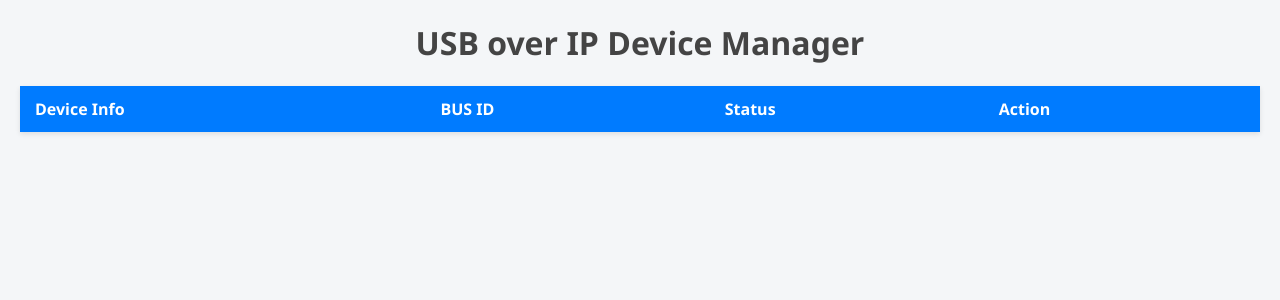
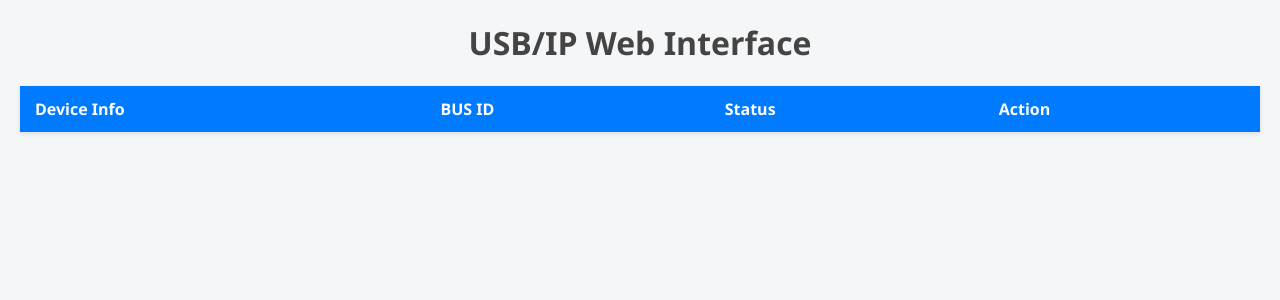
Before and after one commit to ChongZhiJie0216/usbip-webui, a Flask app: page / in a window 1280 px wide. Shown: the top 300 px of the page. Run offline with Flask 3, Linux system fonts and the light colour scheme; data that the repository does not hold is empty; some libraries are stand-ins or nearby versions.

Commit message:
Fix WEB Not working on offline mode

```diff
--- a/templates/index.html
+++ b/templates/index.html
@@ -1,16 +1,13 @@
+
 <!DOCTYPE html>
-<html lang="en">
-
+<html>
 <head>
     <meta charset="UTF-8">
-    <title>USB over IP Device Manager</title>
-    <script src="https://cdn.socket.io/4.7.2/socket.io.min.js"></script>
-    <script src="{{ url_for('static', filename='main.js') }}"></script>
+    <title>USB/IP Web Interface</title>
     <link rel="stylesheet" href="{{ url_for('static', filename='style.css') }}">
 </head>
-
 <body>
-    <h1>USB over IP Device Manager</h1>
+    <h1>USB/IP Web Interface</h1>
     <table>
         <thead>
             <tr>
@@ -20,10 +17,9 @@
                 <th>Action</th>
             </tr>
         </thead>
-        <tbody id="device-table-body">
-            <!-- Filled by JavaScript -->
-        </tbody>
+        <tbody id="device-table-body"></tbody>
     </table>
+    <script src="/socket.io/socket.io.js"></script>
+    <script src="{{ url_for('static', filename='main.js') }}"></script>
 </body>
-
 </html>
```
Also changed, not shown: README.md.
